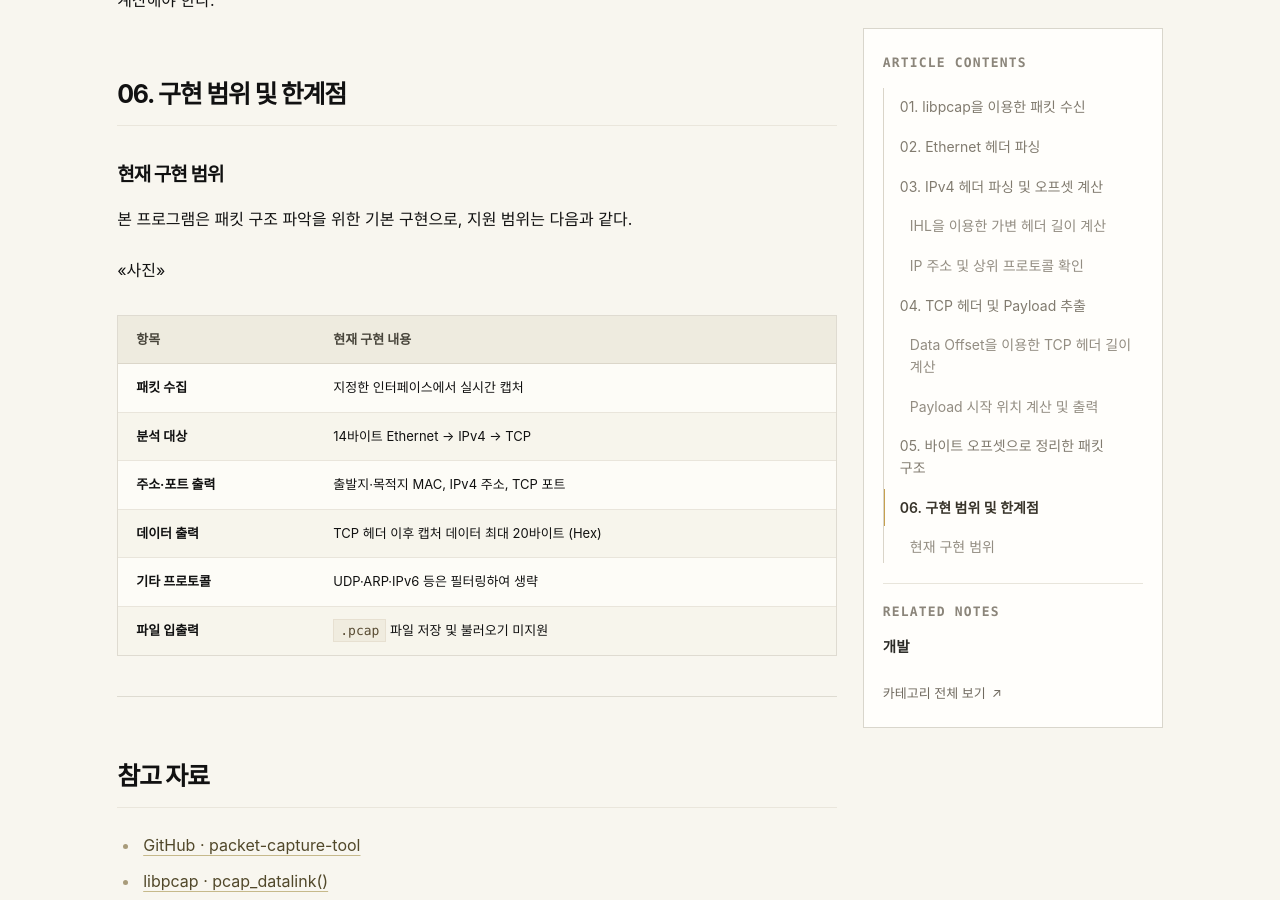
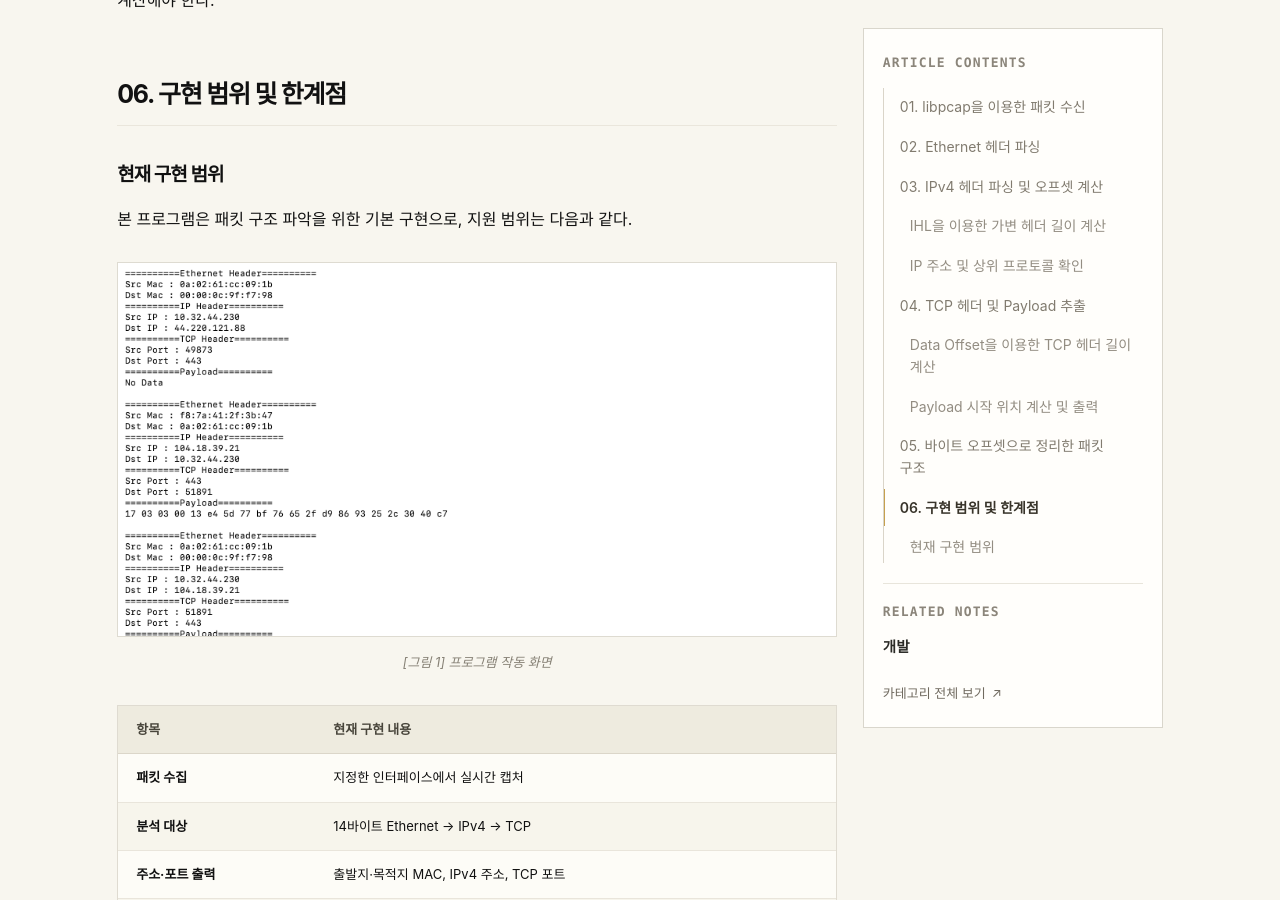
Before and after one commit to cprtmchzh/cprtmchzh.github.io, a Jekyll site: the page built from _posts/2026-11-12-packet-capture-tool.md, in a window 1280 px wide and 900 px high, scrolled down 5899 px. Built offline with Jekyll 4.4.1, drawn with Linux system fonts in a browser that asks for light colours; some web fonts are replaced.

Commit message:
Add packet capture program screenshot with figure caption

```diff
--- a/_posts/2026-11-12-packet-capture-tool.md
+++ b/_posts/2026-11-12-packet-capture-tool.md
@@ -158,7 +158,8 @@ Payload 시작 오프셋 = 14 + 20 + 20 = 54
 
 본 프로그램은 패킷 구조 파악을 위한 기본 구현으로, 지원 범위는 다음과 같다.
 
-<<사진>>
+![패킷 캡처 프로그램 작동 화면]({{ '/assets/uploads/packet-capture-tool-running.png' | relative_url }})
+*[그림 1] 프로그램 작동 화면*
 
 | 항목 | 현재 구현 내용 |
 | :--- | :--- |
```
Also changed, not shown: assets/uploads/packet-capture-tool-running.png (added).
